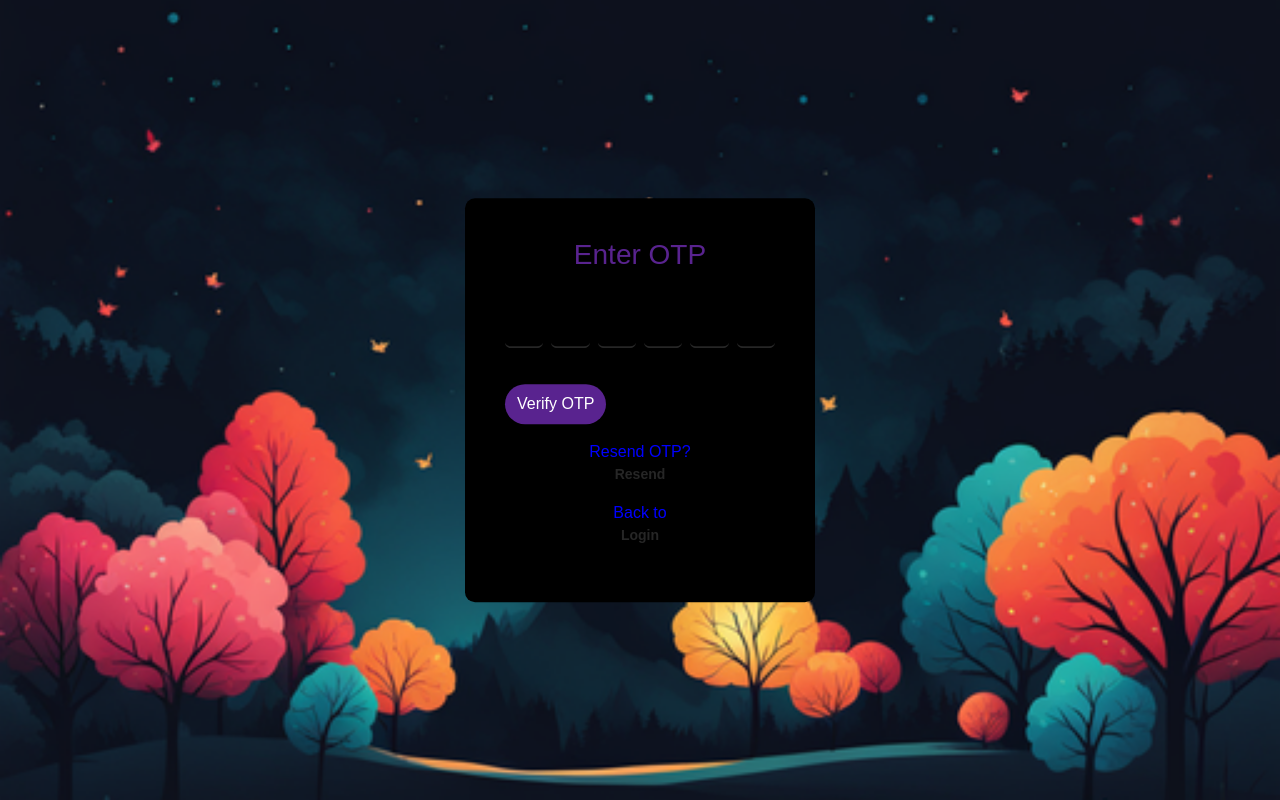
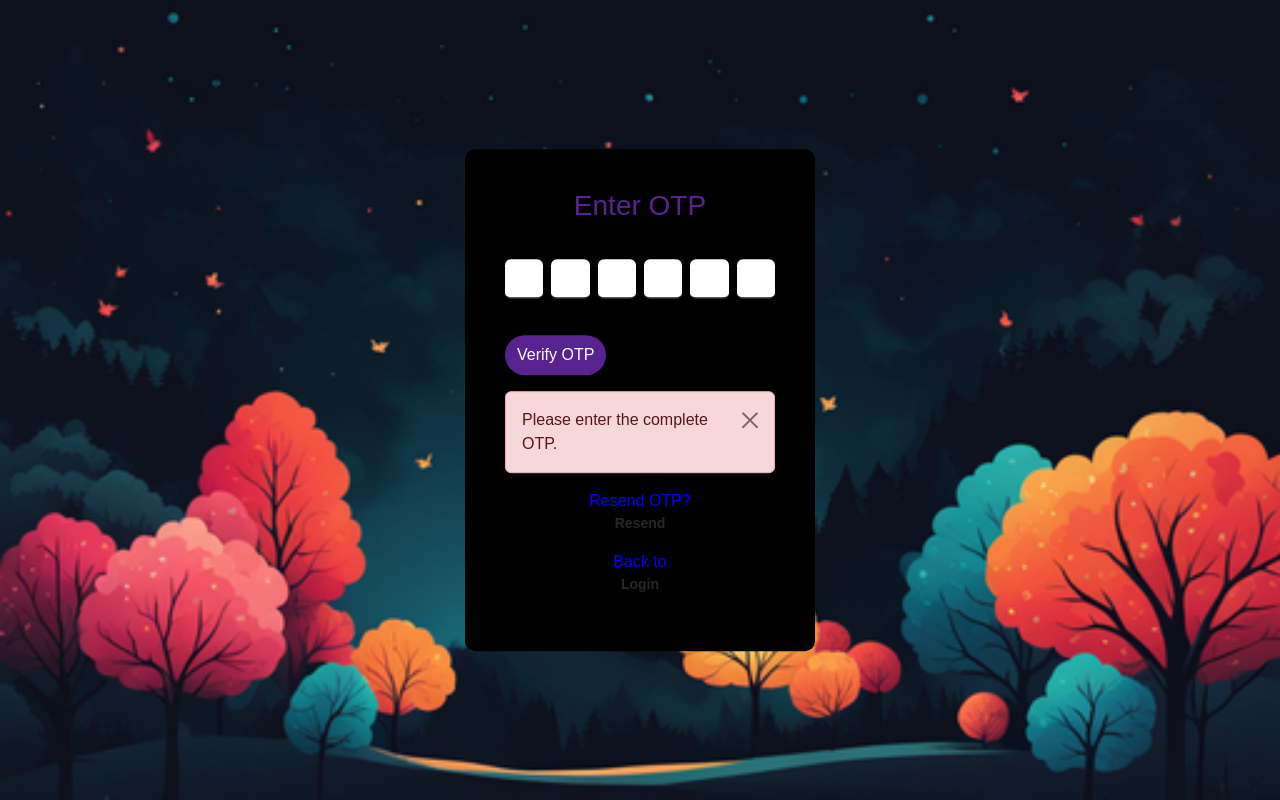
Before and after one commit to kit0-0/assignment, a React (Vite) app: page /enter-otp in a window 1280 px wide. Both pictures are taken after typing "Sample", "Sample", "Sample", "Sample", "Sample", "Sample" into the empty fields and a click on the button "Verify OTP". Built offline with nearby package versions, Linux system fonts and the light colour scheme.

Commit message:
Add success and error alerts for OTP verification

```diff
--- a/src/pages/OTPPage.jsx
+++ b/src/pages/OTPPage.jsx
@@ -1,10 +1,13 @@
 import { useState } from "react";
-import { Form, Button } from "react-bootstrap";
+import { Form, Button, Alert } from "react-bootstrap";
 import { useNavigate, Link } from "react-router-dom";
 
 function OTPPage() {
   const [otp, setOTP] = useState(["", "", "", "", "", ""]);
   const navigate = useNavigate();
+  const hardCodedOTP = "123456";
+  const [showSuccessAlert, setShowSuccessAlert] = useState(false);
+  const [showErrorAlert, setShowErrorAlert] = useState(false);
 
   const handleChange = (index, value) => {
     if (/^\d+$/.test(value) || value === "") {
@@ -20,14 +23,20 @@ function OTPPage() {
     event.preventDefault();
 
     if (otp.some((digit) => digit === "")) {
-      alert("Please enter the complete OTP.");
+      setShowErrorAlert(true);
       return;
     }
 
     const enteredOTP = otp.join("");
-    console.log("Entered OTP:", enteredOTP);
 
-    navigate("/");
+    if (enteredOTP === hardCodedOTP) {
+      setShowSuccessAlert(true);
+      setTimeout(() => {
+        navigate("/");
+      }, 2000);
+    } else {
+      setShowErrorAlert(true);
+    }
   };
 
   return (
@@ -42,7 +51,7 @@ function OTPPage() {
                 maxLength="1"
                 value={digit}
                 onChange={(e) => handleChange(index, e.target.value)}
-                className="form-control text-center p-0 "
+                className="form-control text-center p-0 bg-white text-dark"
               />
             </div>
           ))}
@@ -51,9 +60,27 @@ function OTPPage() {
           Verify OTP
         </Button>
       </Form>
+      {showSuccessAlert && (
+        <Alert
+          variant="success"
+          onClose={() => setShowSuccessAlert(false)}
+          dismissible
+        >
+          OTP verification successful! Redirecting to the login page.
+        </Alert>
+      )}
+      {showErrorAlert && (
+        <Alert
+          variant="danger"
+          onClose={() => setShowErrorAlert(false)}
+          dismissible
+        >
+          Please enter the complete OTP.
+        </Alert>
+      )}
       <div className="text-center">
         <p>
-          Resend OTP? <Link to="/">Resend</Link>
+          Resend OTP? <Link>Resend</Link>
         </p>
         <p>
           Back to <Link to="/">Login</Link>
```
